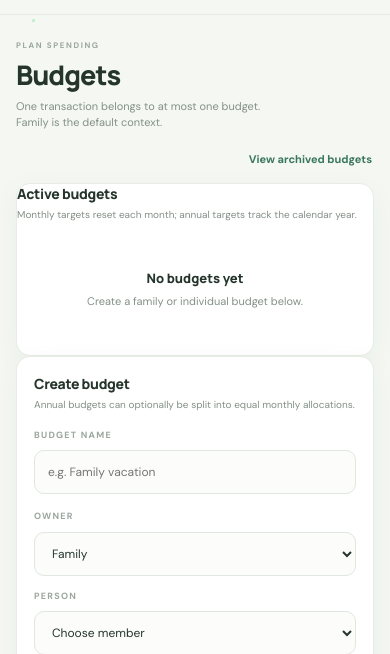
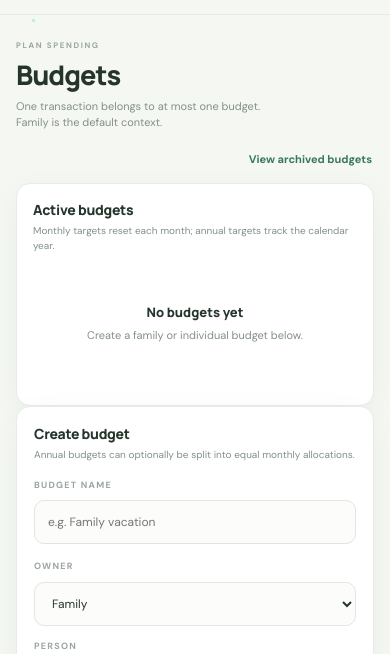
Before and after one commit to digitalrockstar/samruddhi-fin, a Flask app: template templates/budgets.html in a window 390 px wide. Shown: the part 46-700 px from the top of the page. Run offline with Flask 3, Linux system fonts and the light colour scheme; the template is opened without the code that fills it: values that come from a table or form of the project are taken from there, others are empty; some libraries are stand-ins or nearby versions.

Commit message:
Add consistent insets to finance lists and empty states

```diff
--- a/static/style.css
+++ b/static/style.css
@@ -120,3 +120,13 @@
   .goals-panel { padding: 16px; }
   .goals-panel .panel-heading { margin-bottom: 16px; }
 }
+
+/* List panels need their own inset even when their list is empty */
+.panel:has(> .finance-card-grid) { padding: 22px; }
+.panel:has(> .finance-card-grid) > .panel-heading { margin-bottom: 20px; }
+.panel:has(> .finance-card-grid) > .finance-card-grid { margin-top: 0; }
+.panel:has(> .finance-card-grid) > .empty-state { margin: 18px auto 8px; padding: 22px; }
+@media (max-width: 680px) {
+  .panel:has(> .finance-card-grid) { padding: 16px; }
+  .panel:has(> .finance-card-grid) > .empty-state { padding: 14px; }
+}
```
